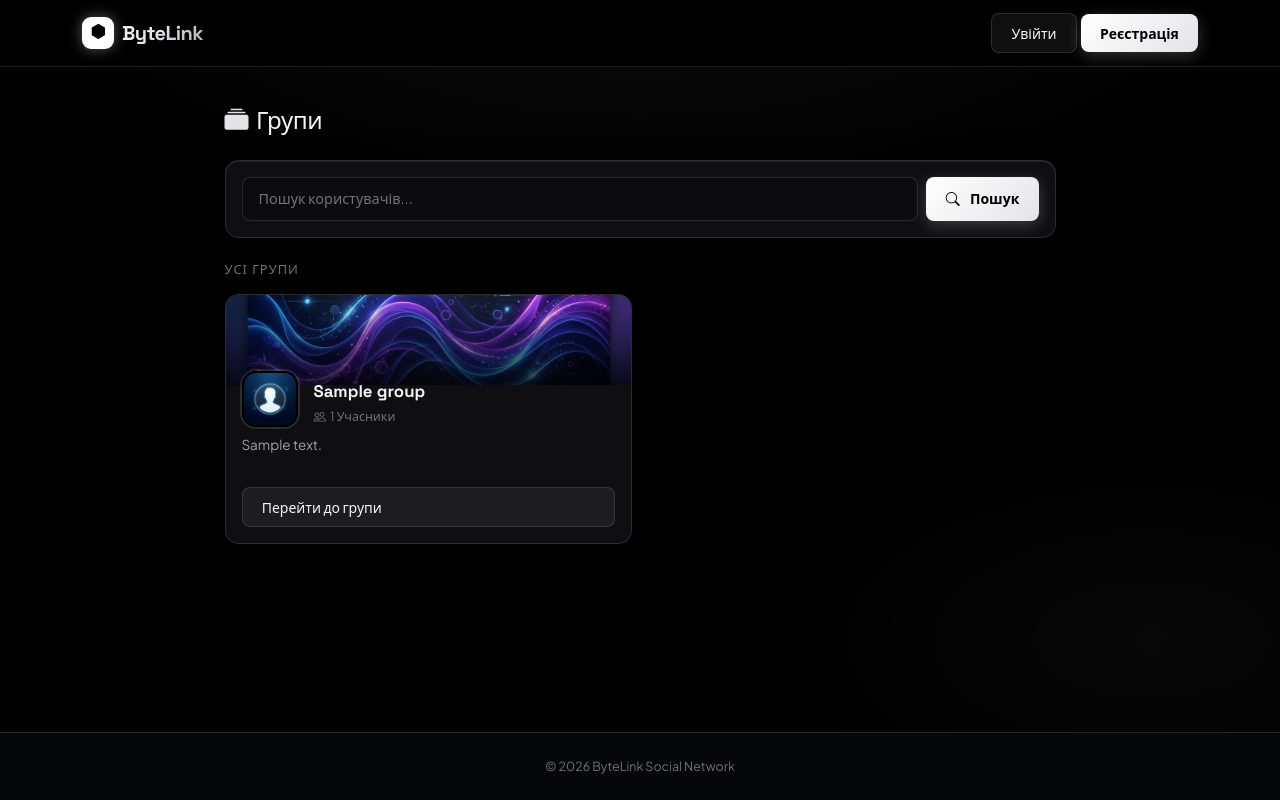
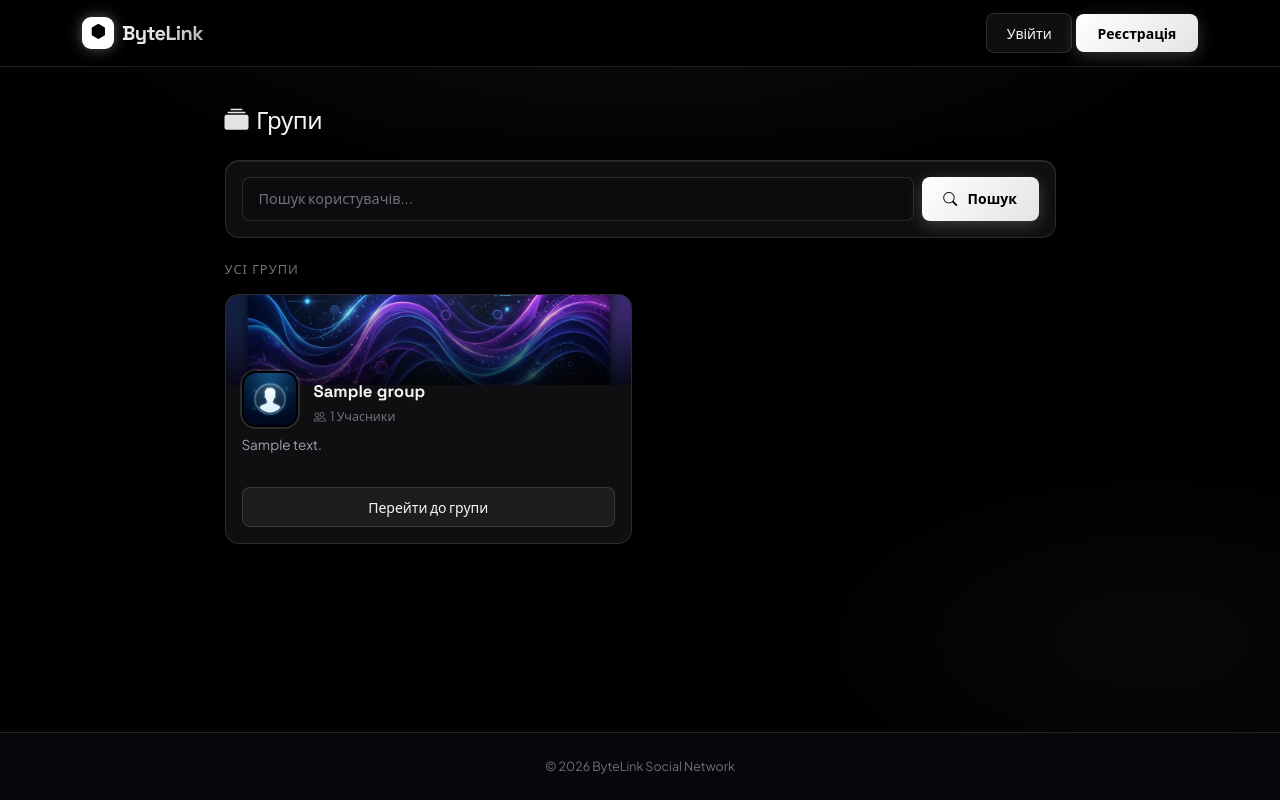
Before and after one commit to good2222/ByteLink, a Django app: page /groups/ in a window 1280 px wide. Run offline with Django 5.2, Linux system fonts and the light colour scheme; tables that the repository leaves empty hold one stand-in row (values such as "Sample post").

Commit message:
fix: center text in btn-ghost and btn-primary-app buttons across CSS and templates

```diff
--- a/static/css/style.css
+++ b/static/css/style.css
@@ -194,13 +194,15 @@ h1,h2,h3,h4,h5,h6 { font-family: var(--font-alt); letter-spacing: -.02em; }
   color: #000000 !important;
   font-weight: 700;
   font-size: .875rem;
-  padding: .55rem 1.2rem;
+  padding: .55rem 1.35rem;
   border-radius: var(--radius-sm);
   box-shadow: 0 4px 16px rgba(255,255,255,.20);
   transition: all .22s;
   cursor: pointer;
   display: inline-flex;
   align-items: center;
+  justify-content: center;
+  text-align: center;
   gap: .4rem;
 }
 .btn-primary-app:hover {
@@ -223,6 +225,8 @@ h1,h2,h3,h4,h5,h6 { font-family: var(--font-alt); letter-spacing: -.02em; }
   cursor: pointer;
   display: inline-flex;
   align-items: center;
+  justify-content: center;
+  text-align: center;
   gap: .4rem;
 }
 .btn-ghost:hover { background: rgba(255,255,255,.14); border-color: rgba(255,255,255,.25); }
--- a/templates/users/friends.html
+++ b/templates/users/friends.html
@@ -66,14 +66,14 @@
                 </div>
                 <div class="d-flex gap-2 mt-3">
                     {% if friend == user %}
-                    <a href="{% url 'profile' username=friend.username %}" class="btn-primary-app btn btn-sm w-100" style="font-size:.78rem;">
+                    <a href="{% url 'profile' username=friend.username %}" class="btn-primary-app btn btn-sm w-100 justify-content-center text-center" style="font-size:.78rem;">
                         <i class="bi bi-person-fill me-1"></i> {{ t.my_profile }}
                     </a>
                     {% else %}
-                    <a href="{% url 'start_chat' username=friend.username %}" class="btn-primary-app btn btn-sm w-50" style="font-size:.75rem; padding:.35rem .2rem; white-space:nowrap; text-overflow:ellipsis; overflow:hidden;">
+                    <a href="{% url 'start_chat' username=friend.username %}" class="btn-primary-app btn btn-sm w-50 justify-content-center text-center" style="font-size:.75rem; padding:.35rem .2rem; white-space:nowrap; text-overflow:ellipsis; overflow:hidden;">
                         <i class="bi bi-chat-text-fill me-1"></i> {{ t.write_message }}
                     </a>
-                    <a href="{% url 'profile' username=friend.username %}" class="btn-ghost btn btn-sm w-50" style="font-size:.75rem; padding:.35rem .2rem; white-space:nowrap; text-overflow:ellipsis; overflow:hidden;">
+                    <a href="{% url 'profile' username=friend.username %}" class="btn-ghost btn btn-sm w-50 justify-content-center text-center" style="font-size:.75rem; padding:.35rem .2rem; white-space:nowrap; text-overflow:ellipsis; overflow:hidden;">
                         {{ t.profile }}
                     </a>
                     {% endif %}
--- a/templates/users/search.html
+++ b/templates/users/search.html
@@ -67,14 +67,14 @@
             </div>
             <div class="d-flex gap-2 flex-shrink-0">
                 {% if u == user %}
-                <a href="{% url 'profile' username=u.username %}" class="btn-primary-app btn btn-sm">
+                <a href="{% url 'profile' username=u.username %}" class="btn-primary-app btn btn-sm justify-content-center text-center">
                     <i class="bi bi-person-fill me-1"></i> {{ t.my_profile }}
                 </a>
                 {% else %}
-                <a href="{% url 'start_chat' username=u.username %}" class="btn-primary-app btn btn-sm">
+                <a href="{% url 'start_chat' username=u.username %}" class="btn-primary-app btn btn-sm justify-content-center text-center">
                     <i class="bi bi-chat-text-fill me-1"></i> {{ t.write_message }}
                 </a>
-                <a href="{% url 'profile' username=u.username %}" class="btn-ghost btn btn-sm">
+                <a href="{% url 'profile' username=u.username %}" class="btn-ghost btn btn-sm justify-content-center text-center">
                     {{ t.profile }}
                 </a>
                 {% endif %}
```
